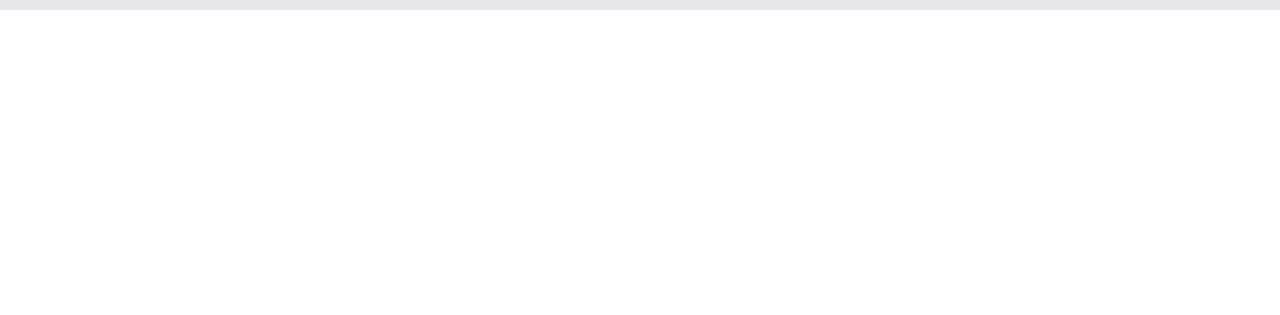
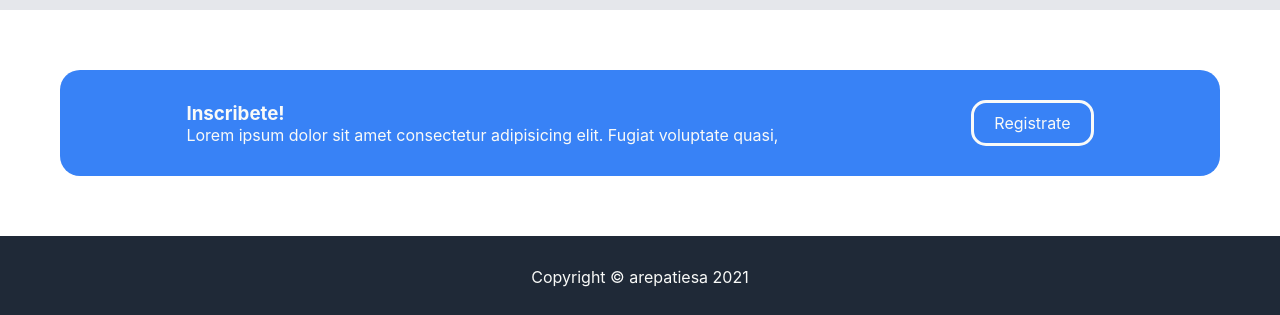
Before and after one commit to arepatiesa/odin_landing, a plain HTML site: page index.html in a window 1280 px wide. Shown: the part 1529-1844 px from the top of the page. Before the commit the page ends 1539 px from the top, so only its background shows below. Drawn offline with Linux system fonts and the light colour scheme.

Commit message:
calltoactionyfooter

```diff
--- a/index.html
+++ b/index.html
@@ -69,5 +69,19 @@
 
 </div>
 
+<div class="action">
+<div>
+    <h3 class="a">
+    Inscribete!
+    </h3 class="a">
+    <p class="a">Lorem ipsum dolor sit amet consectetur adipisicing elit. Fugiat voluptate quasi, </p>
+</div>
+    <a href="#">Registrate</a>
+</div>
+
+<footer>
+    <p>Copyright &copy arepatiesa 2021</p>
+</footer>
+
 </body>
 </html>
--- a/style.css
+++ b/style.css
@@ -109,3 +109,31 @@ padding: 100px 200px 100px 200px;
     font-weight: 500;
     text-align: end;
 }
+
+.action{
+    display: flex;
+    align-items: center;
+    justify-content: space-around;
+    background-color: #3882F6;
+    padding: 30px;
+    margin: 60px;
+    border-radius: 20px;
+}
+.a {
+    margin: 0px;
+    color: #F9FAF8;
+}
+.action a{
+    color: #F9FAF8;
+    text-decoration: none;
+    border: solid 3px #F9FAF8;
+    padding: 10px 20px 10px 20px;
+    border-radius: 15px;
+}
+
+footer {
+    background-color: #1F2937;
+    text-align: center;
+    padding: 15px;
+    color: #F9FAF8;
+}
```
